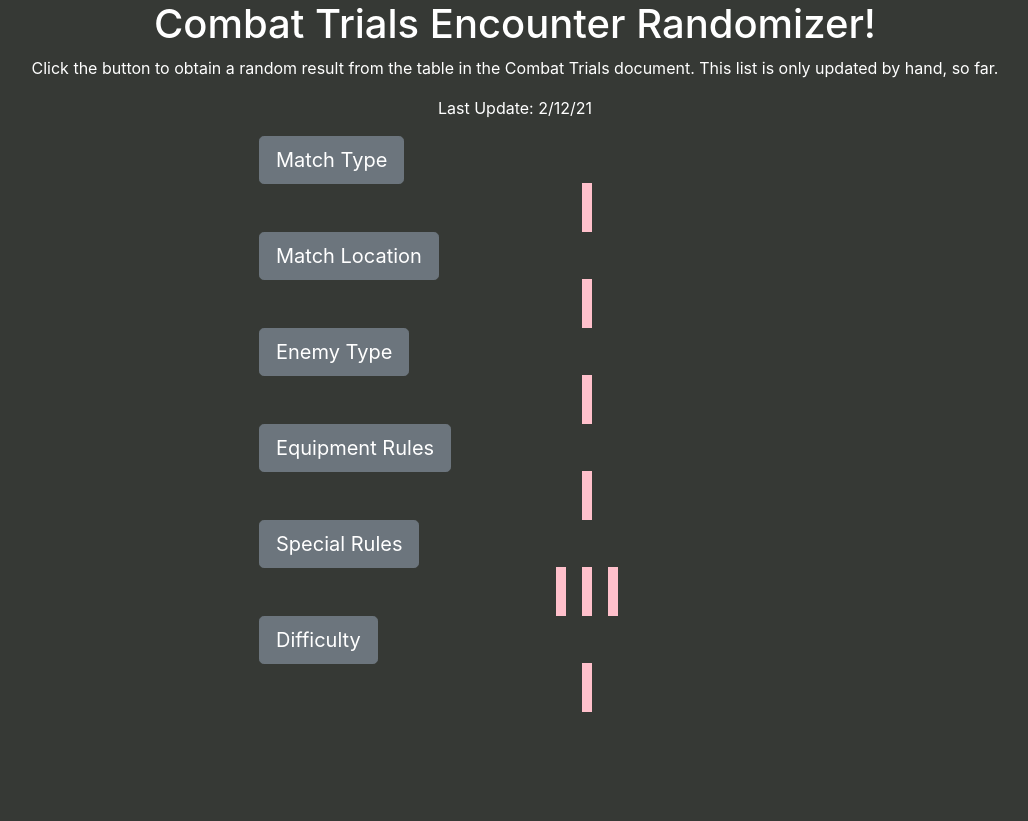
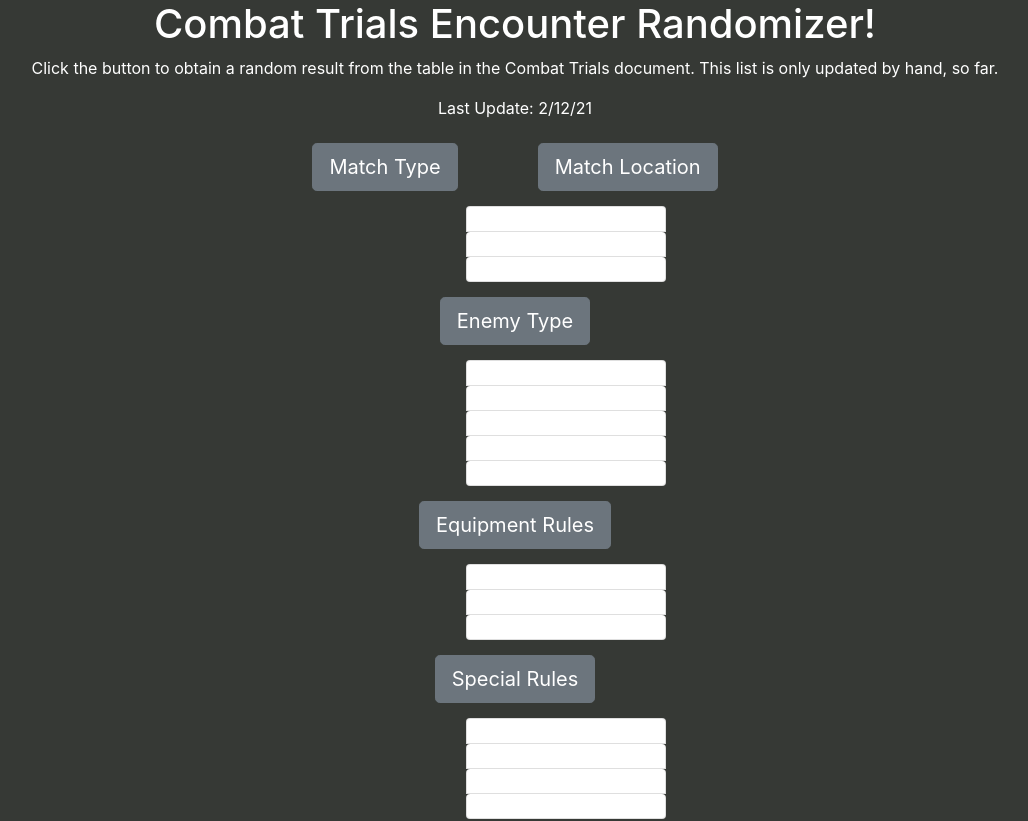
Before and after one commit to Xisifer/encounter-generator, a React (Create React App) app: page / in a window 1280 px wide. Shown: the top 821 px of the page, without its empty margins (125-1153 px from the left). Before the commit the page ends 800 px from the top, so only its background shows below. Built offline with nearby package versions, Linux system fonts and the light colour scheme.

Commit message:
Converted most of the results to Bootstrap ListGroups. Got multiple results working, but there is no duplicate checking yet.

```diff
--- a/public/index.html
+++ b/public/index.html
@@ -3,6 +3,7 @@
   <head>
     <meta charset="utf-8" />
     <link rel="icon" href="%PUBLIC_URL%/favicon.ico" />
+    <script src="https://ajax.googleapis.com/ajax/libs/jquery/1.7.2/jquery.min.js"></script>
     <meta name="viewport" content="width=device-width, initial-scale=1" />
     <meta name="theme-color" content="#000000" />
     <meta
--- a/src/App.css
+++ b/src/App.css
@@ -49,8 +49,17 @@ body {
   background-color:rgb(54,57,53) !important;
   color:white !important;
 }
-.result {
-  display:inline;
+.result-box {
+  display: flex;
+  position: relative;
+  left: 40%;
+  right: 40%;
+  padding:15px;
+}
+.list-group-item {
+  border-top-left-radius: inherit;
+  border-top-right-radius: inherit;
+  width: 200px;
 }
 
 #results {
@@ -70,10 +79,9 @@ body {
   display: none !important;
 }
 
-#button-area {
-  width:45%;
-  height:300px;
-  left:15%;
+.generator-area {
+  width:100%;
+  height:50%;
   position: absolute;
   display:contents;
   /* border: 5px solid green; */
@@ -83,7 +91,7 @@ body {
   /* background-color:green; */
   height:600px;
   width:50%;
-  left:30%;
+  left:25%;
   position:relative;
 }
 
@@ -94,11 +102,26 @@ body {
   font-size:2rem;
   margin-left:1rem;
   margin-top:1rem;
-  border: 5px solid pink;
+  /* border: 5px solid pink; */
+  /* background-color: dimgray; */
 }
 
 .btn {
-  display:grid !important;
+  display:grid;
+  height:max-content;
+}
+
+.list-group {
+  display: flex;
+  flex-direction: column;
+  padding-left: 0;
+  margin-bottom: 0;
+  border-radius: .25rem;
+}
+
+.list-group-item {
+  color:black;
+  background-color: dimgray;
 }
 
 
--- a/src/App.js
+++ b/src/App.js
@@ -1,6 +1,6 @@
 import React from "react";
 import "./App.css";
-import {Button} from "react-bootstrap";
+import {Button, ListGroup} from "react-bootstrap";
 import "bootstrap/dist/css/bootstrap.min.css";
 
 
@@ -127,7 +127,7 @@ import "bootstrap/dist/css/bootstrap.min.css";
         "Pirates",
         "Pirates",
         "Pirates",
-        "JasQuai Pirates",
+        "Jas'Quai Pirates",
         "Ohnaka Pirates",
         "Black Sun",
         "Zann Consortium",
@@ -146,7 +146,7 @@ import "bootstrap/dist/css/bootstrap.min.css";
         "Zeison Sha",
         "Jensaarai",
         "Sathari Militants",
-        "Zillo the Crafter",
+        "Zillo' the Crafter",
         "Will Nunes Randoms",
         "Iconic Characters",
         "ISDT Corp",
@@ -259,64 +259,93 @@ import "bootstrap/dist/css/bootstrap.min.css";
 
 
   const locationGenerator = () => {
+    // Need 3 RESULTS
 
     // Roll on the MatchType table to get a result.
-    let randomLocation = matchLocation[Math.floor(Math.random() * (matchLocation.length))];
+    let randomLocation1 = matchLocation[Math.floor(Math.random() * (matchLocation.length))];
+    let randomLocation2 = matchLocation[Math.floor(Math.random() * (matchLocation.length))];
+    let randomLocation3 = matchLocation[Math.floor(Math.random() * (matchLocation.length))];
 
-    // Compare our MatchType result to the MatchType state
-    if(randomLocation === matchLocationState) {
-    // If it"s a duplicate roll, reroll.
+    if(randomLocation1 === matchLocationState) {     // Compare our MatchType result to the MatchType state
+      locationGenerator();     // If it"s a duplicate roll, reroll.
+    } else {
+    setMatchLocationState(randomLocation1);     // Store this roll into the MatchType state.
+    }
+
+    if(randomLocation2 === matchLocationState) {
       locationGenerator();
     } else {
-    // Store this roll into the MatchType state.
-    setMatchLocationState(randomLocation);
+    setMatchLocationState(randomLocation2);
+    }
+    if(randomLocation3 === matchLocationState) {
+      locationGenerator();
+    } else {
+    setMatchLocationState(randomLocation3);
     }
   }
 
-  // function locationGenerator() {
-  //   var randomLocation = Math.floor(Math.random() * (matchLocation.length));
-  //   console.log(matchLocation[randomLocation])
-  //   document.getElementById("match-location-result").innerHTML = matchLocation[randomLocation];
-  // }
 
   function enemyGenerator() {
-    var randomEnemy = Math.floor(Math.random() * (matchEnemy.length));
-    console.log(matchEnemy[randomEnemy])
+    // Need 5 RESULTS
+    var randomEnemy1 = Math.floor(Math.random() * (matchEnemy.length));
+    var randomEnemy2 = Math.floor(Math.random() * (matchEnemy.length));
+    var randomEnemy3 = Math.floor(Math.random() * (matchEnemy.length));
+    var randomEnemy4 = Math.floor(Math.random() * (matchEnemy.length));
+    var randomEnemy5 = Math.floor(Math.random() * (matchEnemy.length));
+    // console.log(matchEnemy[randomEnemy])
 
-
-    document.getElementById("enemy-type-result").innerHTML = matchEnemy[randomEnemy];
+    document.getElementById("enemy-type-result1").innerHTML = matchEnemy[randomEnemy1];
+    document.getElementById("enemy-type-result2").innerHTML = matchEnemy[randomEnemy2];
+    document.getElementById("enemy-type-result3").innerHTML = matchEnemy[randomEnemy3];
+    document.getElementById("enemy-type-result4").innerHTML = matchEnemy[randomEnemy4];
+    document.getElementById("enemy-type-result5").innerHTML = matchEnemy[randomEnemy5];
 
 
 
   }
 
   function equipmentGenerator() {
-    var randomEquipment = Math.floor(Math.random() * (matchGear.length));
-    console.log(matchGear[randomEquipment])
-    document.getElementById("match-equipment-result").innerHTML = matchGear[randomEquipment];
+    // Need 3 RESULTS
+    var randomEquipment1 = Math.floor(Math.random() * (matchGear.length));
+    var randomEquipment2 = Math.floor(Math.random() * (matchGear.length));
+    var randomEquipment3 = Math.floor(Math.random() * (matchGear.length));
+    // console.log(matchGear[randomEquipment])
+    document.getElementById("match-equipment-result1").innerHTML = matchGear[randomEquipment1];
+    document.getElementById("match-equipment-result2").innerHTML = matchGear[randomEquipment2];
+    document.getElementById("match-equipment-result3").innerHTML = matchGear[randomEquipment3];
 
   }
 
   function rulesGenerator() {
+    // Need 4 RESULTS
 
     var randomRules1 = Math.floor(Math.random() * (matchRules.length));
     var randomRules2 = Math.floor(Math.random() * (matchRules.length));
-
-    console.log(matchRules[randomRules1])
-    console.log(matchRules[randomRules2])
+    var randomRules3 = Math.floor(Math.random() * (matchRules.length));
+    var randomRules4 = Math.floor(Math.random() * (matchRules.length));
 
     document.getElementById("rules-result1").innerHTML = matchRules[randomRules1];
-    document.getElementById("rules-between").innerHTML = "OR ";
     document.getElementById("rules-result2").innerHTML = matchRules[randomRules2];
+    document.getElementById("rules-result3").innerHTML = matchRules[randomRules3];
+    document.getElementById("rules-result4").innerHTML = matchRules[randomRules4];
 
   }
 
   function difficultyGenerator() {
-    var randomDifficulty = Math.floor(Math.random() * (matchDifficulty.length));
+    // Need 5 RESULTS
+    var randomDifficulty1 = Math.floor(Math.random() * (matchDifficulty.length));
+    var randomDifficulty2 = Math.floor(Math.random() * (matchDifficulty.length));
+    var randomDifficulty3 = Math.floor(Math.random() * (matchDifficulty.length));
+    var randomDifficulty4 = Math.floor(Math.random() * (matchDifficulty.length));
+    var randomDifficulty5 = Math.floor(Math.random() * (matchDifficulty.length));
 
-    console.log(matchDifficulty[randomDifficulty])
+    console.log(matchDifficulty[randomDifficulty1])
 
-    document.getElementById("difficulty-result").innerHTML = matchDifficulty[randomDifficulty];
+    document.getElementById("difficulty-result1").innerHTML = matchDifficulty[randomDifficulty1];
+    document.getElementById("difficulty-result2").innerHTML = matchDifficulty[randomDifficulty2];
+    document.getElementById("difficulty-result3").innerHTML = matchDifficulty[randomDifficulty3];
+    document.getElementById("difficulty-result4").innerHTML = matchDifficulty[randomDifficulty4];
+    document.getElementById("difficulty-result5").innerHTML = matchDifficulty[randomDifficulty5];
   }
 
 
@@ -330,7 +359,7 @@ import "bootstrap/dist/css/bootstrap.min.css";
       <p>Click the button to obtain a random result from the table in the Combat Trials document. This list is only updated by hand, so far.</p>
       <p>Last Update: 2/12/21</p>
       <div id="main-area">
-      <div id="button-area">
+      <div class="generator-area">
         <div className="button-group">
           <Button
           variant="secondary"
@@ -339,11 +368,14 @@ import "bootstrap/dist/css/bootstrap.min.css";
           onClick={() => typeGenerator()}>
             Match Type
           </Button>
-          {/* Need 5 RESULTS */}
-          <div className="result" id="match-type-result">{matchTypeState}</div>
+          <div className="result" id="match-type-result1">{matchTypeState}</div>
+          <div className="result" id="match-type-result2">{matchTypeState}</div>
+          <div className="result" id="match-type-result3">{matchTypeState}</div>
+          <div className="result" id="match-type-result4">{matchTypeState}</div>
+          <div className="result" id="match-type-result5">{matchTypeState}</div>
         </div>
 
-        <div id="button-area">
+        <div class="generator-area">
           <Button
           variant="secondary"
           size="lg"
@@ -351,11 +383,20 @@ import "bootstrap/dist/css/bootstrap.min.css";
           onClick={() => locationGenerator()}>
             Match Location
           </Button>
-          {/* Need 3 RESULTS */}
-          <div className="result" id="match-location-result">{matchLocationState}</div>
+          <div class="result-box">
+            <ListGroup>
+              <ListGroup.Item id="match-location-result1">{matchLocationState}</ListGroup.Item>
+              <ListGroup.Item id="match-location-result2">{matchLocationState}</ListGroup.Item>
+              <ListGroup.Item id="match-location-result3">{matchLocationState}</ListGroup.Item>
+            </ListGroup>
+          </div>
+          {/* <div className="result" id="match-location-result1">{matchLocationState}</div> */}
+          {/* <div className="result" id="match-location-result2">{matchLocationState}</div>
+          <div className="result" id="match-location-result3">{matchLocationState}</div> */}
+
         </div>
 
-        <div id="button-area">
+        <div class="generator-area">
           <Button
           variant="secondary"
           size="lg"
@@ -363,12 +404,19 @@ import "bootstrap/dist/css/bootstrap.min.css";
           onClick={() => enemyGenerator()}>
             Enemy Type
           </Button>
-          {/* Need 5 RESULTS */}
-          <div className="result" id="enemy-type-result"></div>
+          <div class="result-box">
+            <ListGroup>
+              <ListGroup.Item id="enemy-type-result1"></ListGroup.Item>
+              <ListGroup.Item id="enemy-type-result2"></ListGroup.Item>
+              <ListGroup.Item id="enemy-type-result3"></ListGroup.Item>
+              <ListGroup.Item id="enemy-type-result4"></ListGroup.Item>
+              <ListGroup.Item id="enemy-type-result5"></ListGroup.Item>
+            </ListGroup>
+          </div>
         </div>
 
 
-        <div id="button-area">
+        <div class="generator-area">
           <Button
           variant="secondary"
           size="lg"
@@ -376,12 +424,17 @@ import "bootstrap/dist/css/bootstrap.min.css";
           onClick={() => equipmentGenerator()}>
             Equipment Rules
           </Button>
-          {/* Need 3 RESULTS */}
-          <div className="result" id="match-equipment-result"></div>
+          <div class="result-box">
+            <ListGroup>
+              <ListGroup.Item id="match-equipment-result1"></ListGroup.Item>
+              <ListGroup.Item id="match-equipment-result2"></ListGroup.Item>
+              <ListGroup.Item id="match-equipment-result3"></ListGroup.Item>
+            </ListGroup>
+          </div>
         </div>
 
 
-        <div id="button-area">
+        <div class="generator-area">
           <Button
           variant="secondary"
           size="lg"
@@ -389,13 +442,17 @@ import "bootstrap/dist/css/bootstrap.min.css";
           onClick={() => rulesGenerator()}>
             Special Rules
           </Button>
-          {/* Need 4 RESULTS */}
-          <div className="result" id="rules-result1"></div>
-          <div className="result" id="rules-between"></div>
-          <div className="result" id="rules-result2"></div>
+          <div class="result-box">
+            <ListGroup>
+              <ListGroup.Item id="rules-result1"></ListGroup.Item>
+              <ListGroup.Item id="rules-result2"></ListGroup.Item>
+              <ListGroup.Item id="rules-result3"></ListGroup.Item>
+              <ListGroup.Item id="rules-result4"></ListGroup.Item>
+            </ListGroup>
+          </div>
 
         </div>
-        <div id="button-area">
+        <div class="generator-area">
           <Button
           variant="secondary"
           size="lg"
@@ -403,8 +460,15 @@ import "bootstrap/dist/css/bootstrap.min.css";
           onClick={() => difficultyGenerator()}>
             Difficulty
           </Button>
-          {/* Need 5 RESULTS */}
-          <div className="result" id="difficulty-result"></div>
+          <div class="result-box">
+            <ListGroup>
+              <ListGroup.Item id="difficulty-result1"></ListGroup.Item>
+              <ListGroup.Item id="difficulty-result2"></ListGroup.Item>
+              <ListGroup.Item id="difficulty-result3"></ListGroup.Item>
+              <ListGroup.Item id="difficulty-result4"></ListGroup.Item>
+              <ListGroup.Item id="difficulty-result5"></ListGroup.Item>
+            </ListGroup>
+          </div>
         </div>
 
 
```
